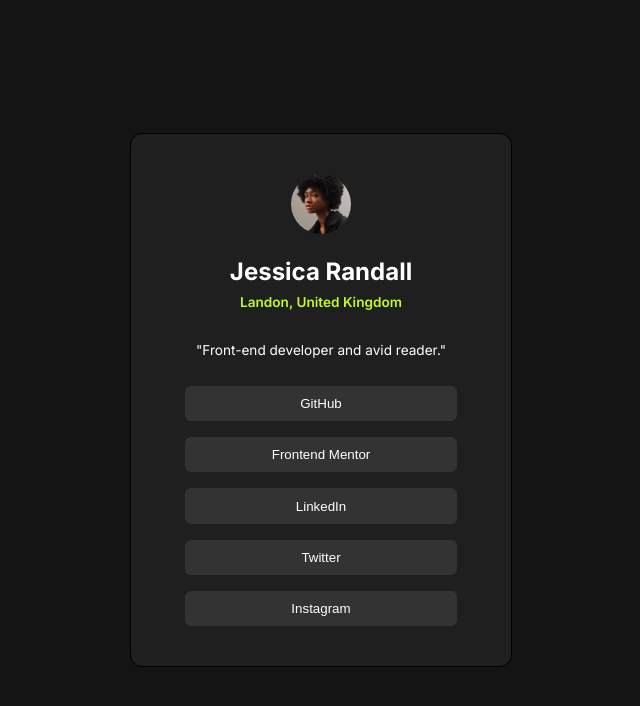
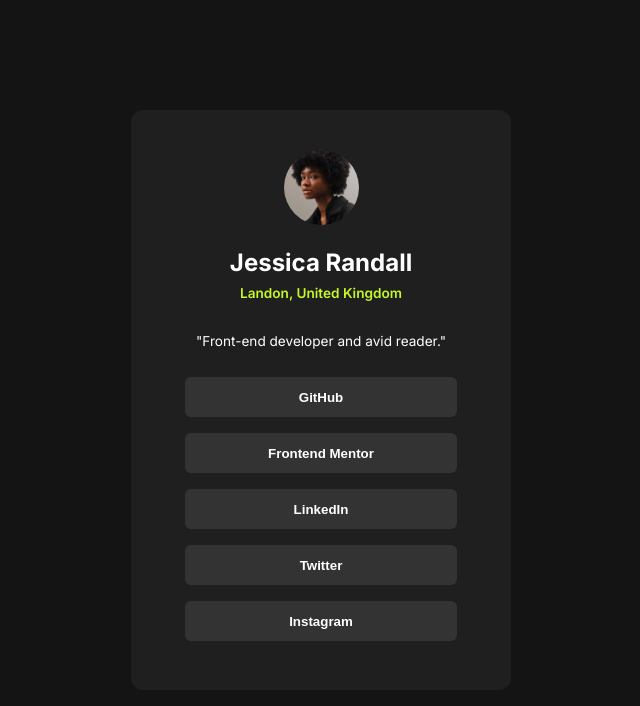
Before and after one commit to VIS-WAS/social-link-profile, a plain HTML site: page index.html in a window 1280 px wide. Shown: the whole page, without its empty margins (319-959 px from the left). Drawn offline with Linux system fonts and the light colour scheme.

Commit message:
improved 1

```diff
--- a/style/style.css
+++ b/style/style.css
@@ -19,17 +19,17 @@ body {
   display: flex;
   align-items: center;
   flex-direction: column;
-  border: 1px solid black;
   padding: 2.5rem;
   background-color: hsl(0, 0%, 12%);
   margin: 0 1rem;
   width: 300px;
+  height: 500px;
   border-radius: 12px;
 }
 .profile img {
   border-radius: 50%;
-  width: 60px;
-  height: 60px;
+  width: 75px;
+  height: 75px;
 }
 .user {
   text-align: center;
@@ -49,6 +49,7 @@ body {
 p {
   margin-top: 2rem;
   font-size: 0.85rem;
+
   color: hsl(0, 0%, 100%);
 }
 .links {
@@ -59,14 +60,18 @@ p {
 .links button {
   margin-top: 1rem;
   width: 17rem;
-  height: 2.2rem;
+  height: 2.5rem;
   border: none;
   background-color: hsl(0, 0%, 20%);
   color: hsl(0, 0%, 100%);
   border-radius: 6px;
+  font-weight: 600;
 }
 
 .link button:hover {
+  background-color: hsl(75, 94%, 57%);
+}
+.link button:visited {
   background-color: hsl(75, 94%, 57%);
 }
 
```
